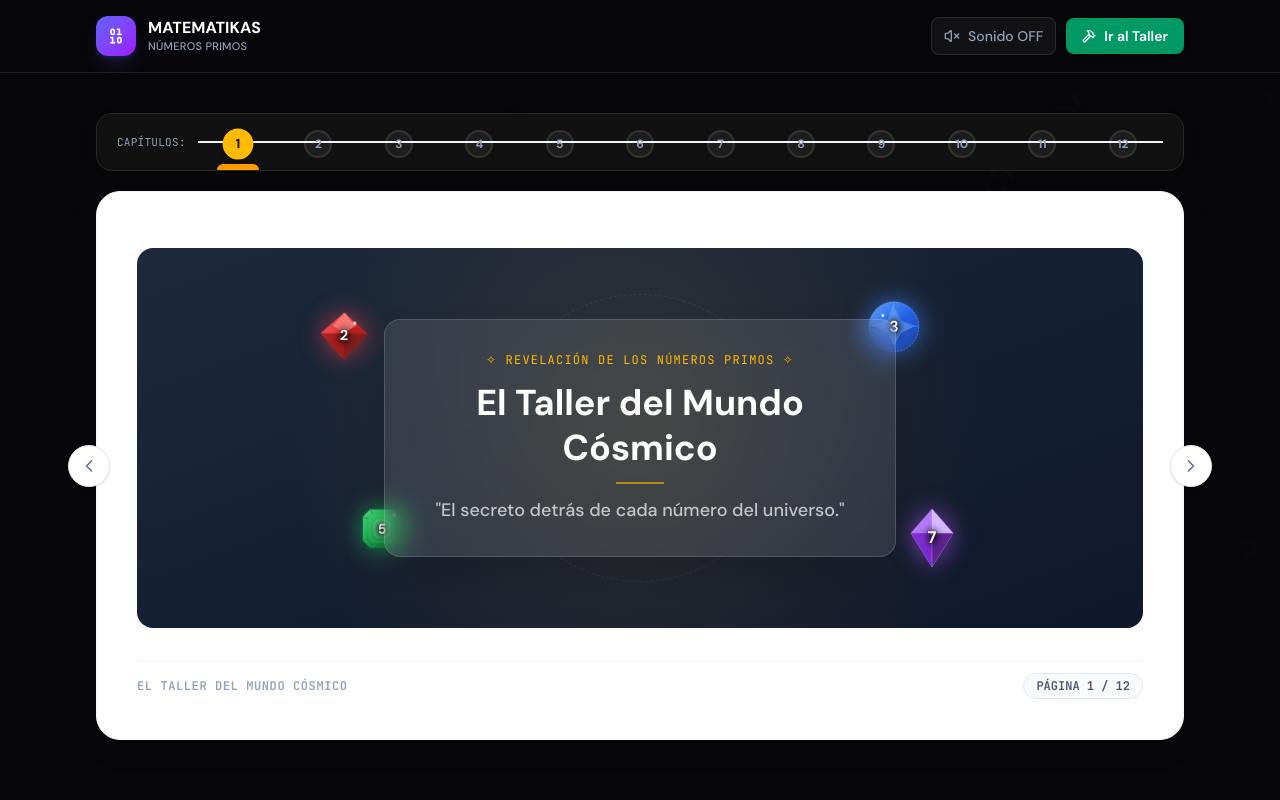
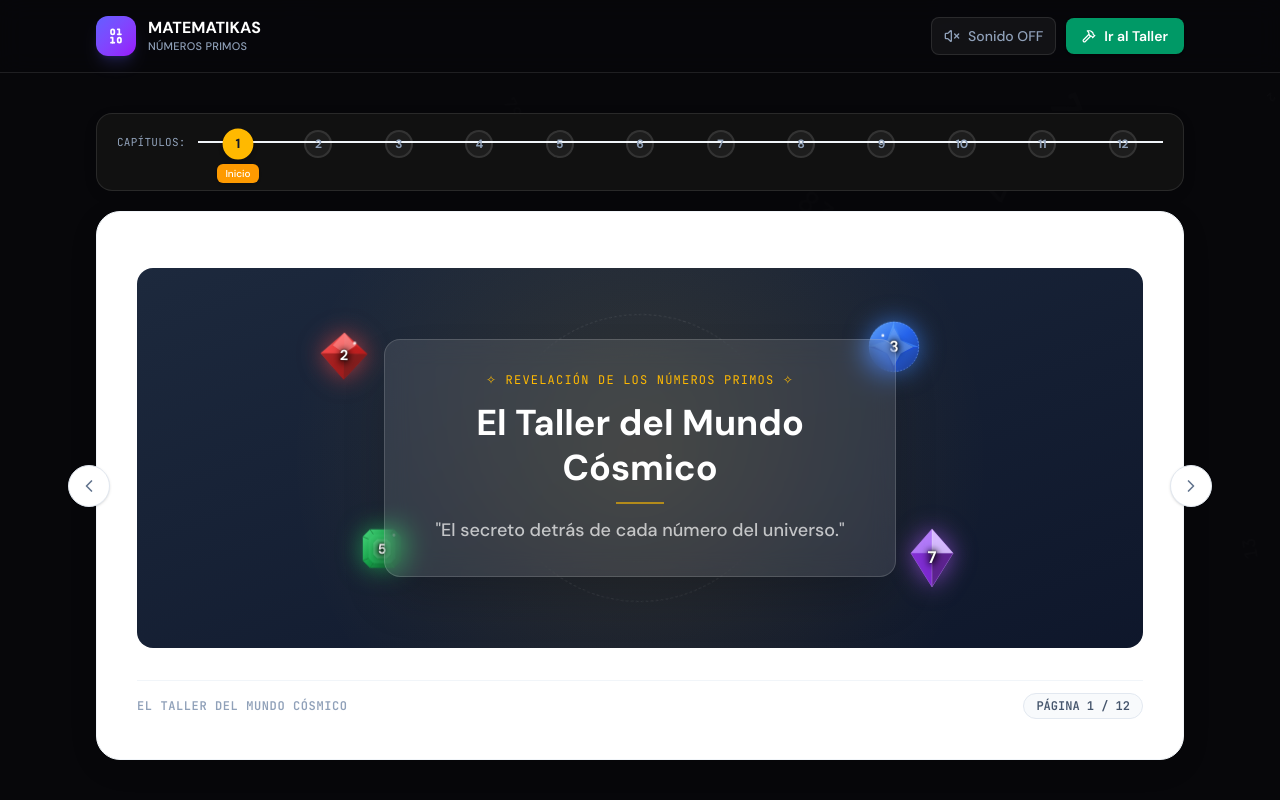
Before and after one commit to juanmiguel-dev/matematicas, a React (Vite) app: page /numeros-primos in a window 1280 px wide. Shown: the top 800 px of the page. Built offline with nearby package versions, Linux system fonts and the light colour scheme.

Commit message:
fix: prevent chapter bar tooltip clipping by increasing bottom padding

```diff
--- a/src/pages/NumerosPrimos.tsx
+++ b/src/pages/NumerosPrimos.tsx
@@ -193,7 +193,7 @@ export default function NumerosPrimos() {
         <section className="space-y-5">
 
           {/* Chapter timeline */}
-          <div className="bg-[#111] rounded-2xl border border-white/10 card-shadow p-3 overflow-x-auto relative z-10">
+          <div className="bg-[#111] rounded-2xl border border-white/10 card-shadow px-3 pt-3 pb-8 overflow-x-auto relative z-10">
             <div className="flex justify-between w-full min-w-[720px] px-2 items-center">
               <span className="text-[11px] font-mono text-slate-400 mr-3 uppercase tracking-wide shrink-0">Capítulos:</span>
 
```
